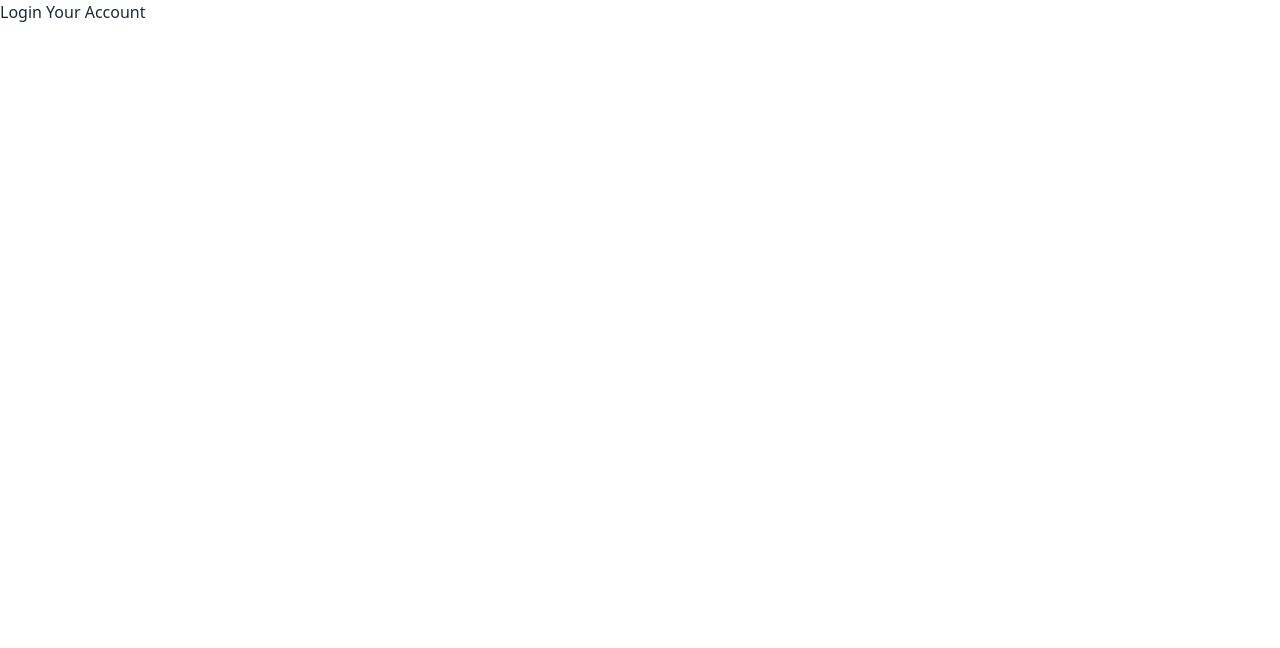
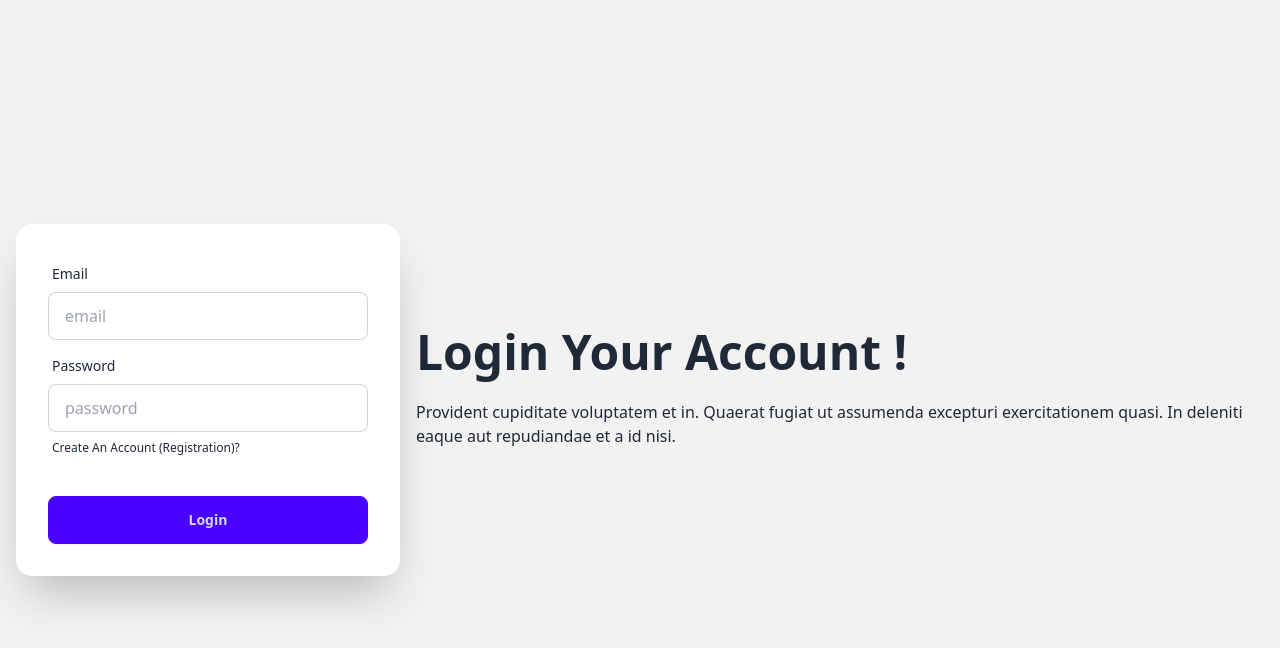
Before and after one commit to AkashMAbrrar/coffe-store-client, a React (Vite) app: page /signin in a window 1280 px wide. Shown: the top 648 px of the page. Built offline with nearby package versions, Linux system fonts and the light colour scheme.

Commit message:
this commit for about and logo

```diff
--- a/src/Providers/AuthProvider.jsx
+++ b/src/Providers/AuthProvider.jsx
@@ -1,4 +1,7 @@
-import { createUserWithEmailAndPassword } from "firebase/auth";
+import {
+  createUserWithEmailAndPassword,
+  signInWithEmailAndPassword,
+} from "firebase/auth";
 import React, { createContext, useState } from "react";
 import { auth } from "../components/firebase/firebase.init";
 
@@ -14,10 +17,17 @@ const AuthProvider = ({ children }) => {
     return createUserWithEmailAndPassword(auth, email, password);
   };
 
+  //   login with email and password
+  const signInUser = (email, password) => {
+    setLoading(true);
+    return signInWithEmailAndPassword(auth, email, password);
+  };
+
   const userInfo = {
     user,
     loading,
     createUser,
+    signInUser,
   };
 
   return (
--- /dev/null
+++ b/src/components/About.jsx
@@ -0,0 +1,59 @@
+import React from "react";
+import aboutImg from "../assets/coffeeCover.jpg";
+import Header from "./Header";
+
+const About = () => {
+  return (
+    <div>
+      <Header></Header>
+      <div className="hero bg-base-200 min-h-screen mt-16">
+        <div className="hero-content flex-col lg:flex-row-reverse">
+          <img src={aboutImg} className="max-w-sm rounded-lg shadow-2xl" />
+          <div>
+            <h1 className="text-5xl font-bold">
+              About Cafe|Cut And Many More !
+            </h1>
+            <p className="py-6">
+              This is the one of the Biggest Coffee Organization In the world
+              which is providing services with most purity and faith. And we
+              feel very proud to be a part of your life.
+            </p>
+            <button className="btn btn-outline hover:bg-orange-800">
+              See More{">"}
+            </button>
+          </div>
+        </div>
+      </div>
+
+      <div className="collapse bg-base-200 w-full mx-auto">
+        <input type="radio" name="my-accordion-1" defaultChecked />
+        <div className="collapse-title text-xl font-medium">
+          Click to open this one and close others
+        </div>
+        <div className="collapse-content">
+          <p>hello</p>
+        </div>
+      </div>
+      <div className="collapse bg-base-200">
+        <input type="radio" name="my-accordion-1" />
+        <div className="collapse-title text-xl font-medium">
+          Click to open this one and close others
+        </div>
+        <div className="collapse-content">
+          <p>hello</p>
+        </div>
+      </div>
+      <div className="collapse bg-base-200">
+        <input type="radio" name="my-accordion-1" />
+        <div className="collapse-title text-xl font-medium">
+          Click to open this one and close others
+        </div>
+        <div className="collapse-content">
+          <p>hello</p>
+        </div>
+      </div>
+    </div>
+  );
+};
+
+export default About;
--- a/src/components/AddCoffee.jsx
+++ b/src/components/AddCoffee.jsx
@@ -51,7 +51,7 @@ const AddCoffee = () => {
   return (
     <div>
       <Header></Header>
-      <div className="lg:w-3/4 mx-auto">
+      <div className="lg:w-3/4 mx-auto mt-16">
         <div className="text-center p-10">
           <h1 className="text-5xl font-bold italic text-[#331A15]">
             Add Coffee!
--- a/src/components/Footter.jsx
+++ b/src/components/Footter.jsx
@@ -1,23 +1,15 @@
 import React from "react";
+import { FaCoffee } from "react-icons/fa";
 
 const Footter = () => {
   return (
     <footer className="footer bg-base-200 text-base-content p-10">
       <aside>
-        <svg
-          width="50"
-          height="50"
-          viewBox="0 0 24 24"
-          xmlns="http://www.w3.org/2000/svg"
-          fillRule="evenodd"
-          clipRule="evenodd"
-          className="fill-current">
-          <path d="M22.672 15.226l-2.432.811.841 2.515c.33 1.019-.209 2.127-1.23 2.456-1.15.325-2.148-.321-2.463-1.226l-.84-2.518-5.013 1.677.84 2.517c.391 1.203-.434 2.542-1.831 2.542-.88 0-1.601-.564-1.86-1.314l-.842-2.516-2.431.809c-1.135.328-2.145-.317-2.463-1.229-.329-1.018.211-2.127 1.231-2.456l2.432-.809-1.621-4.823-2.432.808c-1.355.384-2.558-.59-2.558-1.839 0-.817.509-1.582 1.327-1.846l2.433-.809-.842-2.515c-.33-1.02.211-2.129 1.232-2.458 1.02-.329 2.13.209 2.461 1.229l.842 2.515 5.011-1.677-.839-2.517c-.403-1.238.484-2.553 1.843-2.553.819 0 1.585.509 1.85 1.326l.841 2.517 2.431-.81c1.02-.33 2.131.211 2.461 1.229.332 1.018-.21 2.126-1.23 2.456l-2.433.809 1.622 4.823 2.433-.809c1.242-.401 2.557.484 2.557 1.838 0 .819-.51 1.583-1.328 1.847m-8.992-6.428l-5.01 1.675 1.619 4.828 5.011-1.674-1.62-4.829z"></path>
-        </svg>
+        <FaCoffee className="text-5xl text-orange-900"></FaCoffee>
         <p>
-          ACME Industries Ltd.
+          Cafe|Cut International Ltd.
           <br />
-          Providing reliable tech since 1992
+          Providing reliable services since 1992
         </p>
       </aside>
       <nav>
--- a/src/components/SignIn.jsx
+++ b/src/components/SignIn.jsx
@@ -1,9 +1,88 @@
-import React from "react";
+import React, { useContext } from "react";
+import { Link } from "react-router-dom";
+import { AuthContext } from "../Providers/AuthProvider";
 
 const SignIn = () => {
+  const { signInUser } = useContext(AuthContext);
+
+  const handleSignIn = (e) => {
+    e.preventDefault();
+    const email = e.target.email.value;
+    const password = e.target.password.value;
+    console.log(password, email);
+    signInUser(email, password)
+      .then((result) => {
+        console.log(result.user);
+
+        // update last login time
+        const lastSignInTime = result?.user?.metadata?.lastSignInTime;
+        const loginInfo = { email, lastSignInTime };
+
+        fetch(`http://localhost:5000/users`, {
+          method: "PATCH",
+          headers: {
+            "content-type": "application/json",
+          },
+          body: JSON.stringify(loginInfo),
+        })
+          .then((res) => res.json())
+          .then((data) => {
+            console.log("sign in info updated", data);
+          });
+      })
+      .catch((error) => {
+        console.log(error.message, "Signed In user info");
+      });
+  };
+
   return (
-    <div>
-      <h2>Login Your Account</h2>
+    <div className="hero bg-base-200 min-h-screen container mx-auto">
+      <div className="hero-content flex-col lg:flex-row-reverse">
+        <div className="text-center lg:text-left">
+          <h1 className="text-5xl font-bold">Login Your Account !</h1>
+          <p className="py-6">
+            Provident cupiditate voluptatem et in. Quaerat fugiat ut assumenda
+            excepturi exercitationem quasi. In deleniti eaque aut repudiandae et
+            a id nisi.
+          </p>
+        </div>
+        <div className="card bg-base-100 w-full max-w-sm shrink-0 shadow-2xl">
+          <form onSubmit={handleSignIn} className="card-body">
+            <div className="form-control">
+              <label className="label">
+                <span className="label-text">Email</span>
+              </label>
+              <input
+                type="email"
+                placeholder="email"
+                name="email"
+                className="input input-bordered"
+                required
+              />
+            </div>
+            <div className="form-control">
+              <label className="label">
+                <span className="label-text">Password</span>
+              </label>
+              <input
+                type="password"
+                placeholder="password"
+                name="password"
+                className="input input-bordered"
+                required
+              />
+              <label className="label">
+                <Link to="/signup" className="label-text-alt link link-hover">
+                  Create An Account (Registration)?
+                </Link>
+              </label>
+            </div>
+            <div className="form-control mt-6">
+              <button className="btn btn-primary">Login</button>
+            </div>
+          </form>
+        </div>
+      </div>
     </div>
   );
 };
--- a/src/components/SignUp.jsx
+++ b/src/components/SignUp.jsx
@@ -1,5 +1,7 @@
 import React, { useContext } from "react";
 import { AuthContext } from "../Providers/AuthProvider";
+import { Link } from "react-router-dom";
+import Header from "./Header";
 
 const SignUp = () => {
   const { createUser } = useContext(AuthContext);
@@ -36,14 +38,16 @@ const SignUp = () => {
   };
 
   return (
-    <div className="hero bg-base-200 min-h-screen container mx-auto">
+    <div>
+      <Header></Header>
+      <div className="hero bg-base-200 min-h-screen container mx-auto mt-16">
         <div className="hero-content flex-col lg:flex-row-reverse">
           <div className="text-center lg:text-left">
             <h1 className="text-5xl font-bold">Create An Account !</h1>
             <p className="py-6">
               Provident cupiditate voluptatem et in. Quaerat fugiat ut assumenda
-            excepturi exercitationem quasi. In deleniti eaque aut repudiandae et
-            a id nisi.
+              excepturi exercitationem quasi. In deleniti eaque aut repudiandae
+              et a id nisi.
             </p>
           </div>
           <div className="card bg-base-100 w-full max-w-sm shrink-0 shadow-2xl">
@@ -84,9 +88,9 @@ const SignUp = () => {
                   required
                 />
                 <label className="label">
-                <a href="#" className="label-text-alt link link-hover">
-                  Forgot password?
-                </a>
+                  <Link to="/signin" className="label-text-alt link link-hover">
+                    Already Have An Account (login)?
+                  </Link>
                 </label>
               </div>
               <div className="form-control mt-6">
@@ -96,6 +100,7 @@ const SignUp = () => {
           </div>
         </div>
       </div>
+    </div>
   );
 };
 
--- a/src/components/UpdateCoffee.jsx
+++ b/src/components/UpdateCoffee.jsx
@@ -66,7 +66,7 @@ const UpdateCoffee = () => {
   return (
     <div>
       <Header></Header>
-      <div className="lg:w-3/4 mx-auto">
+      <div className="lg:w-3/4 mx-auto mt-16">
         <div className="text-center p-10">
           <h1 className="text-5xl font-bold italic text-[#331A15]">
             Update Coffee: {name}
--- a/src/main.jsx
+++ b/src/main.jsx
@@ -9,6 +9,7 @@ import SignIn from "./components/SignIn.jsx";
 import SignUp from "./components/SignUp.jsx";
 import AuthProvider from "./Providers/AuthProvider.jsx";
 import Users from "./components/Users.jsx";
+import About from "./components/About.jsx";
 
 const router = createBrowserRouter([
   {
@@ -38,6 +39,10 @@ const router = createBrowserRouter([
     element: <Users></Users>,
     loader: () => fetch("http://localhost:5000/users"),
   },
+  {
+    path: "/about",
+    element: <About></About>,
+  },
 ]);
 
 createRoot(document.getElementById("root")).render(
```
Also changed, not shown: src/components/Users.jsx (+52 -5 lines). Lines whose indentation alone changed are shown as unchanged.
